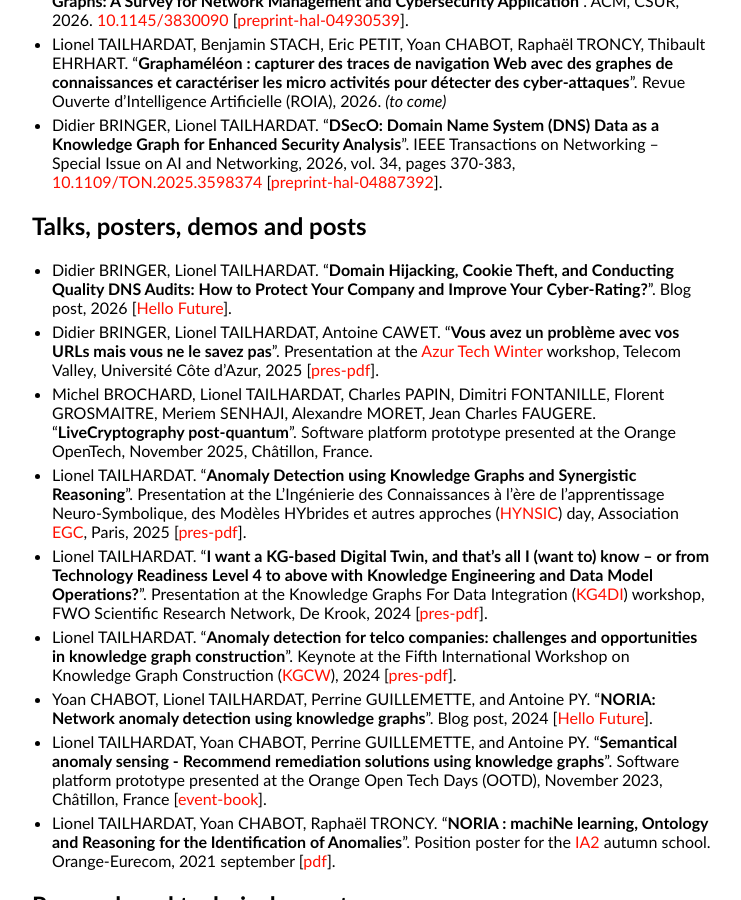
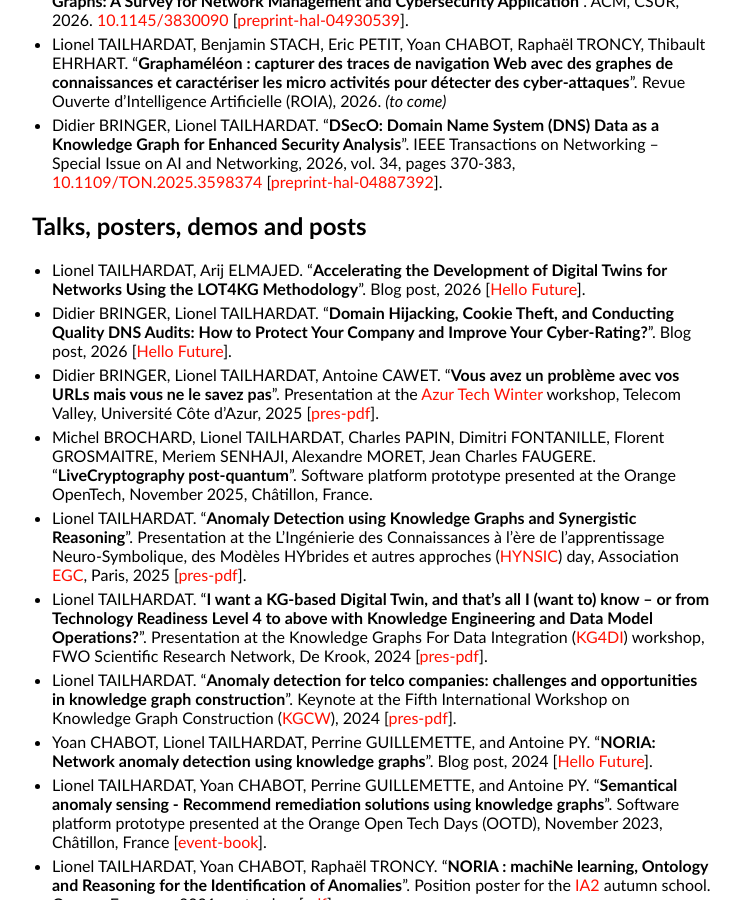
Before and after one commit to GenEars/GenEars.github.io, a Jekyll site: the page built from publications.md, in a window 1280 px wide and 900 px high, scrolled down 1379 px. Shown: the whole window, without its empty margins (258-999 px from the left). Built offline with Jekyll 4.4.1, drawn with Linux system fonts in a browser that asks for light colours.

Commit message:
Added LOT4KG by Orange blog post.
Signed-off-by: lionel.tailhardat <lionel.tailhardat@orange.com>

```diff
--- a/publications.md
+++ b/publications.md
@@ -74,6 +74,9 @@ title: Publications - Lionel TAILHARDAT
 
 ## Talks, posters, demos and posts
 
+* Lionel TAILHARDAT, Arij ELMAJED.
+  "**Accelerating the Development of Digital Twins for Networks Using the LOT4KG Methodology**".
+  Blog post, 2026 [[Hello Future](https://hellofuture.orange.com/en/accelerating-the-development-of-digital-twins-for-networks-using-the-lot4kg-methodology/)].
 * Didier BRINGER, Lionel TAILHARDAT.
   "**Domain Hijacking, Cookie Theft, and Conducting Quality DNS Audits: How to Protect Your Company and Improve Your Cyber-Rating?**".
   Blog post, 2026 [[Hello Future](https://hellofuture.orange.com/en/domain-hijacking-cookie-theft-and-conducting-quality-dns-audits-how-to-protect-your-company-and-improve-your-cyber-rating/)].
```
